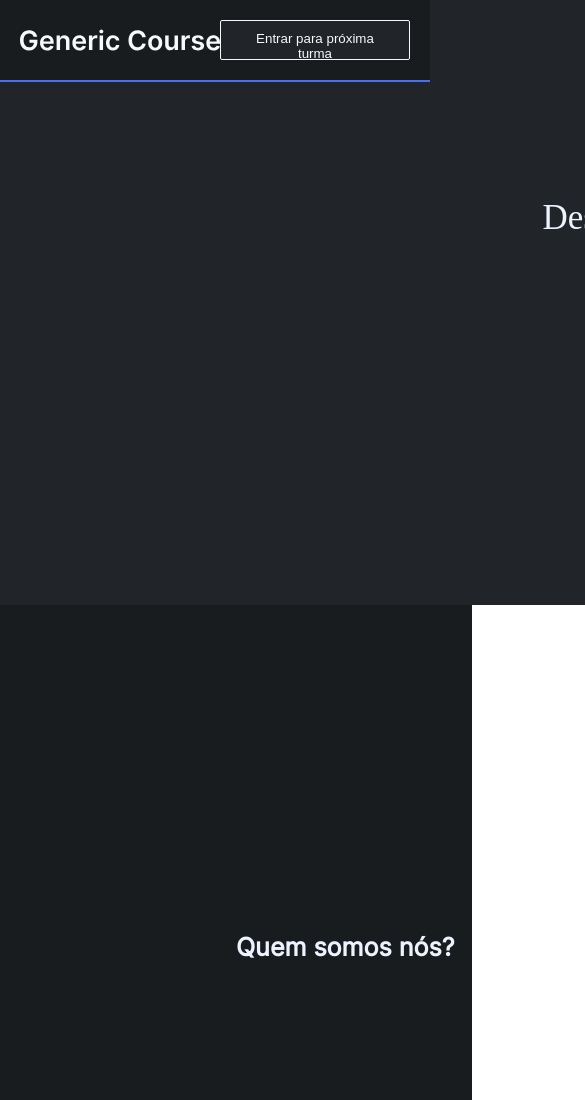
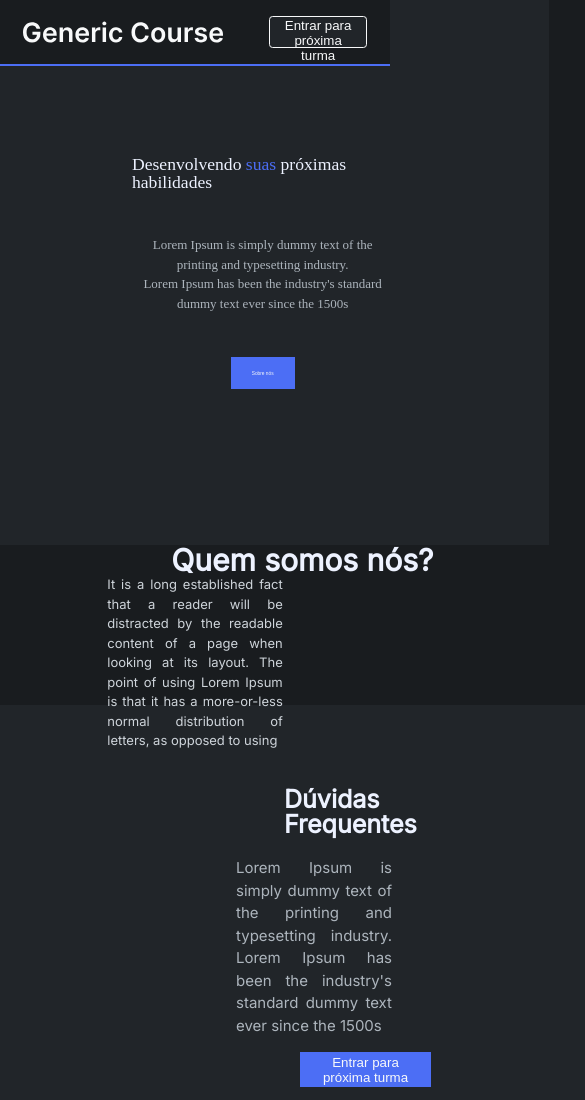
Before and after one commit to Rbsilva2023/site-generico, a plain HTML site: page index.html in a window 390 px wide. Shown: the top 1100 px of the page, 585 px wide, since content can reach past the window. Drawn offline with Linux system fonts and the light colour scheme; a web font is replaced by a local one.

Commit message:
entrega enconpleta nao consegui por responsividade

```diff
--- a/src/styles/index.css
+++ b/src/styles/index.css
@@ -1,28 +1,38 @@
 @import url(globalStyles.css);
 @import url(reset.css);
 @import url(modal.css);
+@import url(media.css);
 @import url('https://fonts.googleapis.com/css2? family= Handjet:wght@100;400 & family= Inter & family= Poppins:wght@100;400 & family= Roboto:wght@ 400;500 & display=swap');
 
+html {
+    font-size: 16px;
+
+}
+
+body {
+    background: var(--gray-1);
+}
 
 .header {
     display: flex;
-    padding: 20px;
     width: 100%;
+    height: 4rem;
     justify-content: space-around;
     align-items:center;
     background: var(--gray-1);
-    border-bottom: 2px solid var(--brand-1);
+    border-bottom: 0.125rem solid var(--brand-1);
     position: fixed;
+    top: 0;
     z-index: 1;
 }
 
 .header__button {
-    height: 40px;
-    padding: 10px 22px;
+    width: 18%;
+    height: 3rem;
     background: var(--gray-2);
     color: var(--gray-7);
-    border: 1px solid var(--gray-7);
-    border-radius: 2px;
+    border:  0.063rem solid var(--gray-7);
+    border-radius:  0.225rem;
 }
 
 .header__button:hover{
@@ -33,17 +43,17 @@
 
 .banner{
     display: flex;
-    width: 143vh;
-    padding: 200px 236px;
+    width: 62.5%;
+    padding: 14.75rem;
     flex-direction: column;
     align-items: center;
-    gap: 44px;
+    gap: 2.75rem;
     background: var(--gray-2);
 }
 
 .banner__title{
     color: var(--gray-6);
-    font-size: 35px;
+    font-size: clamp(1.1rem, 0.328rem + 2.906vw, 2.188rem);
 }
 
 .banner__title--span {
@@ -53,21 +63,21 @@
 .banner__text{
     text-align: center;
     color: var(--gray-4);
-    font-size: 14px;
-    width: 770px;
+    font-size: clamp(0.2rem, -0.324rem + 1.971vw, 0.938rem);
+    width: 100%;
     font-size: 'Inter';
     font-weight: 400;
     line-height: 150%;
 }
 
 .banner__button{
-    border: 1px solid var(--brand-1);
+    border:  0.063rem solid var(--brand-1);
     background: var(--brand-1);
     color: var(--gray-7);
     align-items: center;
-    font-size: 10px;
-    height: 40px;
-    width: 80px;
+    font-size: clamp(0.3rem, 0.069rem + 0.868vw, 4rem);
+    width: 13%;
+    height: 3rem;
     justify-content: center;
 }
 
@@ -79,70 +89,70 @@
 .about__container{
     background: var(--gray-1);
     display: flex;
+    width: 65%;
+    height: 14rem;
     flex-direction: row;
-    padding: 50px 236px;
     align-items: center;
-
-
+    margin: 0 auto;
 }
 
 .about__title {
     color: var(--gray-6);
     font-family: 'Inter';
-    font-size: 25px;
+    font-size: clamp(0.8rem, 0.259rem + 2.038vw, 1.563rem);
     font-weight: 600;
     white-space: nowrap;
-    margin-right: 230px;
+    margin-right: 16.375rem;
 }
 
 .about__text {
     color: var(--gray-5);
     text-align: justify;
-    font-size: 15px;
+    font-size: clamp(0.3rem, -0.153rem + 1.704vw, 0.938rem);
     font-family: 'Inter';
     line-height: 150% ;
 }
 
 .frequently__questions__section {
     display: flex;
-    padding: 82px 236px;
+    padding: 5.125rem 14.75rem;
     align-items: flex-start;
-    gap: 56px;
+    gap: 5.5rem;
     background: var(--gray-2);
 
 }
 
 .frequently__questions__container {
    position:sticky;
-   top: 150px;
-   width: 620px;
+   top: 6rem;
+   width: 50%;
+
 }
 
 
 .frequently__questions__title {
     color: var(--gray-6);
     font-family: 'Inter';
-    font-size: 25px;
+    font-size: clamp(0.75rem, 0.173rem + 2.172vw, 1.563rem);
     font-weight: 600;
-    margin-bottom: 20px;
+    margin-bottom: 1.25rem;
 }
 
 .frequently__questions__text{
     color: var(--gray-4);
     text-align: justify;
     font-family: 'Inter';
-    font-size: 15px;
+    font-size: 0.938rem;
     line-height: 150%;
-    margin-bottom: 20px;
+    margin-bottom: 0.938rem;
 }
 
 .frequently__questions__button{
     display: flex;
-    height: 35px;
-    padding: 20px 25px;
+    height:  2.188rem;
     justify-content: center;
     align-items: center;
-    border: 1px solid var(--brand-1);
+    border:  0.063rem solid var(--brand-1);
     background: var(--brand-1);
     color: var(--gray-7);
 }
@@ -154,17 +164,17 @@
 
 .questions__answers__container{
     display: flex;
-    width: 563px;
+    width: 50%;
     flex-direction: column;
     align-items: flex-start;
-    gap: 50px;
+    gap: 3.125rem;
 }
 
 .questions__answers__title{
     color: var(--gray-6);
     text-align: center;
     font-family: 'Inter';
-    font-size: 20px;
+    font-size: 1.25rem;
     font-weight: 600;
     line-height: 40%;
 }
@@ -173,43 +183,43 @@
     color: var(--gray-4);
     text-align: justify;
     font-family: 'Inter';
-    font-size: 15px;
+    font-size: clamp(0.4rem, 0.018rem + 1.437vw, 0.938rem);
     font-weight: 400;
     line-height: 150%;
 }
 
 .comments__container {
     display: flex;
-    height: 1057px;
+    height: 50%;
     position: relative;
     flex-direction: column;
     align-items: flex-start;
     background: var(--gray-2);
-    margin-bottom: 0%;
+    gap: 1.5rem;
 }
 
 .personal__coment {
     display: flex;
     align-items: flex-start;
-    gap: 16px;
+    gap: 1rem;
     color: var(--gray-4);
-    margin-left: 36px;
+    margin-left: 2.25rem;
 }
 
 .personal__coment__info{
     display: flex;
-    width: 192px;
+    width: 22%;
     flex-direction: column;
     align-items: flex-start;
-    gap: 8px;
-    margin-left: 36px;
+    gap: 0.5rem;
+    margin-left: 2.25rem;
 
 }
 
 .personal__coment__title {
     color: var(--gray-6);
     font-family: 'Inter';
-    font-size: 25px;
+    font-size: clamp(0.75rem, 0.173rem + 2.172vw, 1.563rem);
     font-weight: 600;
     line-height: 160%;
 }
@@ -218,63 +228,248 @@
 
     color: var(--gray-4);
     font-family: 'Inter';
-    font-size: 12px;
+    font-size: clamp(0.4rem, 0.152rem + 0.935vw, 0.75rem);
     font-weight: 400;
     line-height: 150%;
 }
 
 .personal__coment__text--container{
-    width: 412px;
-    height: 179px;
+    width: 50%;
     text-align: justify;
     position: relative;
-
 }
 
 .personal__coment__text{
-    width: 300px;
-    height: 300px;
+    width: 47%;
     color: var(--gray-5);
     font-family: "Inter";
-    font-size: 15px;
+    font-size: clamp(0.45rem, 0.104rem + 1.304vw, 0.938rem);
     font-weight: 400;
     line-height: 200%;
-    margin-left: 40px;
+    margin-left:  1rem;
     position: relative;
 }
 
 
 .comments__container__phrase {
-    width: 220px;
-    padding: 40px;
+    width: 23%;
+    padding: 2rem;
     position: sticky;
-    left: 700px;
+    left: 43.75rem;
     background: var(--brand-1);
-    bottom: 150px;
+    bottom: 9.375rem;
+    margin-right: 14.375rem;
 }
 .comments__container__phrase--title {
     color: var(--gray-7);
-    font-family: Inter;
-    font-size: 25px;
+    font-family: 'Inter';
+    font-size: clamp(0.75rem, 0.173rem + 2.172vw, 1.563rem);
     font-weight: 500;
     line-height: 160%;
-    margin-right: 20px;
+    margin-right: 1.25rem;
 }
 
 .comments__container__phrase--text {
     color: var(--gray-7, #F8F9FA);
-    font-family: Inter;
-    font-size: 14px;
+    font-family: 'Inter';
+    font-size: 0.875rem;
     font-weight: 400;
-    padding: 15px;
-
+    line-height: 160%;
 }
 
 .footer {
     background: var(--gray-1);
     display: flex;
-    height: 102px;
-    padding: 5px 60px;
+    width: 100%;
+    height: 5rem;
     justify-content: center;
     align-items: center;
 }
+
+@media(max-width: 1024px){
+
+    .header{
+        display: flex;
+        width: 100%;
+        height: 4rem;
+    }
+    .header__button {
+        height: 3rem;
+        background: var(--gray-2);
+        color: var(--gray-7);
+        border: 0.063rem solid var(--gray-7);
+        border-radius: 0.225rem;
+    }
+
+    .banner {
+        display: flex;
+        width: 67%;
+        padding: 9.75rem;
+        flex-direction: column;
+        align-items: center;
+        gap: 2.75rem;
+        background: var(--gray-2);
+    }
+    .about__text {
+        color: var(--gray-5);
+        text-align: justify;
+        font-size: clamp(0.3rem, -0.153rem + 1.704vw, 0.938rem);
+        font-family: 'Inter';
+        line-height: 150%;
+        margin-right: 0;
+    }
+
+
+    .questions__answers__title {
+    color: var(--gray-6);
+    text-align: center;
+    font-family: 'Inter';
+    font-size: 1.25rem;
+    font-weight: 600;
+    line-height: 100%;
+
+    }
+
+    .comments__container__phrase {
+        width: 23%;
+        padding: 2rem;
+        position: sticky;
+        left: 43.75rem;
+        background: var(--brand-1);
+        bottom: 9.375rem;
+        margin-right: 8rem;
+    }
+
+    .about__title {
+        color: var(--gray-6);
+        font-family: 'Inter';
+        font-size: clamp(0.8rem, 0.259rem + 2.038vw, 1.563rem);
+        font-weight: 600;
+        white-space: nowrap;
+        margin-right: 11rem;
+    }
+
+
+}
+
+@media(max-width: 768px){
+
+    .header__button {
+        height: 2rem;
+        background: var(--gray-2);
+        color: var(--gray-7);
+        border: 0.063rem solid var(--gray-7);
+        border-radius: 0.225rem;
+        width: 25%;
+    }
+
+     .banner {
+            display: flex;
+            width: 67%;
+            padding: 9.75rem;
+            flex-direction: column;
+            align-items: center;
+            gap: 2.75rem;
+            background: var(--gray-2);
+            margin-left: -1.5rem;
+    }
+
+    .banner__text {
+            text-align: center;
+            color: var(--gray-4);
+            font-size: 13px;
+            width: 100%;
+            font-size: 'Inter';
+            font-weight: 400;
+            line-height: 150%;
+    }
+
+    .banner__button {
+            border: 0.063rem solid var(--brand-1);
+            background: var(--brand-1);
+            color: var(--gray-7);
+            align-items: center;
+            font-size: clamp(0.3rem, 0.069rem + 0.868vw, 4rem);
+            width: 4rem;
+            height: 2rem;
+            justify-content: center;
+    }
+
+    .about__container {
+            background: var(--gray-1);
+            display: flex;
+            width: 45%;
+            height: 10rem;
+            flex-direction: row;
+            align-items: center;
+            margin: 0 auto;
+            flex-wrap: wrap;
+    }
+
+
+    .about__title {
+                color: var(--gray-6);
+                font-family: 'Inter';
+                font-size: 30px;
+                font-weight: 600;
+                white-space: nowrap;
+                margin-left: 4rem;
+
+    }
+
+    .about__text {
+                color: var(--gray-5);
+                text-align: justify;
+                font-size: 13px;
+                font-family: 'Inter';
+                line-height: 150%;
+
+    }
+
+    .frequently__questions__section {
+                display: flex;
+                width: 100%;
+                flex-wrap: wrap;
+                padding: 5.125rem 14.75rem;
+                align-items: flex-start;
+                gap: 5.5rem;
+                background: var(--gray-2);
+    }
+
+    .frequently__questions__title {
+                color: var(--gray-6);
+                font-family: 'Inter';
+                font-size: 25px;
+                font-weight: 600;
+                margin-bottom: 1.25rem;
+                margin-left: 3rem;
+    }
+
+    .frequently__questions__text {
+                color: var(--gray-4);
+                text-align: justify;
+                font-family: 'Inter';
+                font-size: 0.938rem;
+                line-height: 150%;
+                margin-bottom: 0.938rem;
+                width: 80%;
+
+    }
+
+    .frequently__questions__button {
+                display: flex;
+                height: 2.188rem;
+                justify-content: center;
+                align-items: center;
+                border: 0.063rem solid var(--brand-1);
+                background: var(--brand-1);
+                color: var(--gray-7);
+                margin-left: 4rem;
+    }
+
+}
+
+@media(max-width: 425px){
+
+
+}
```
Also changed, not shown: index.html (+1 -0 lines).
